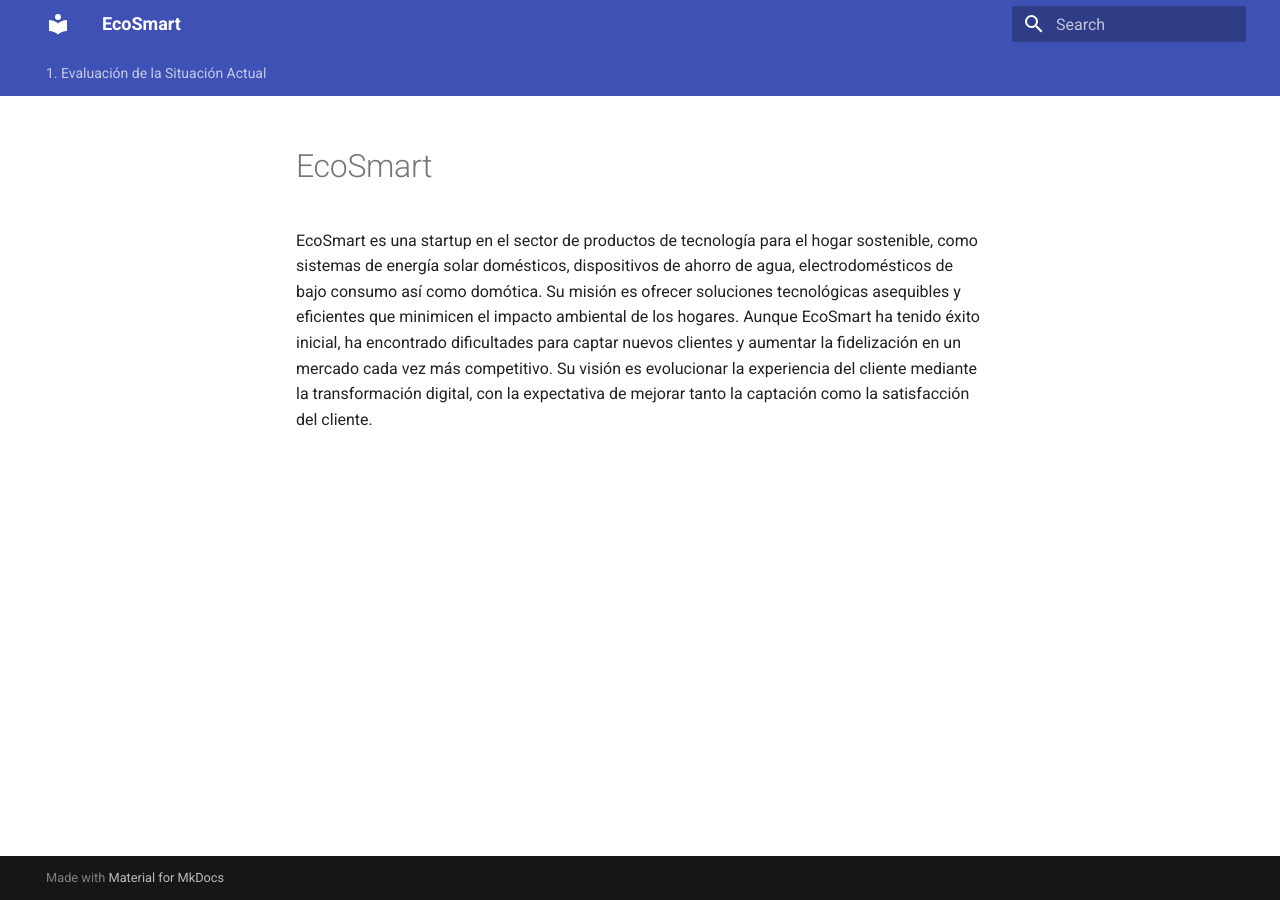
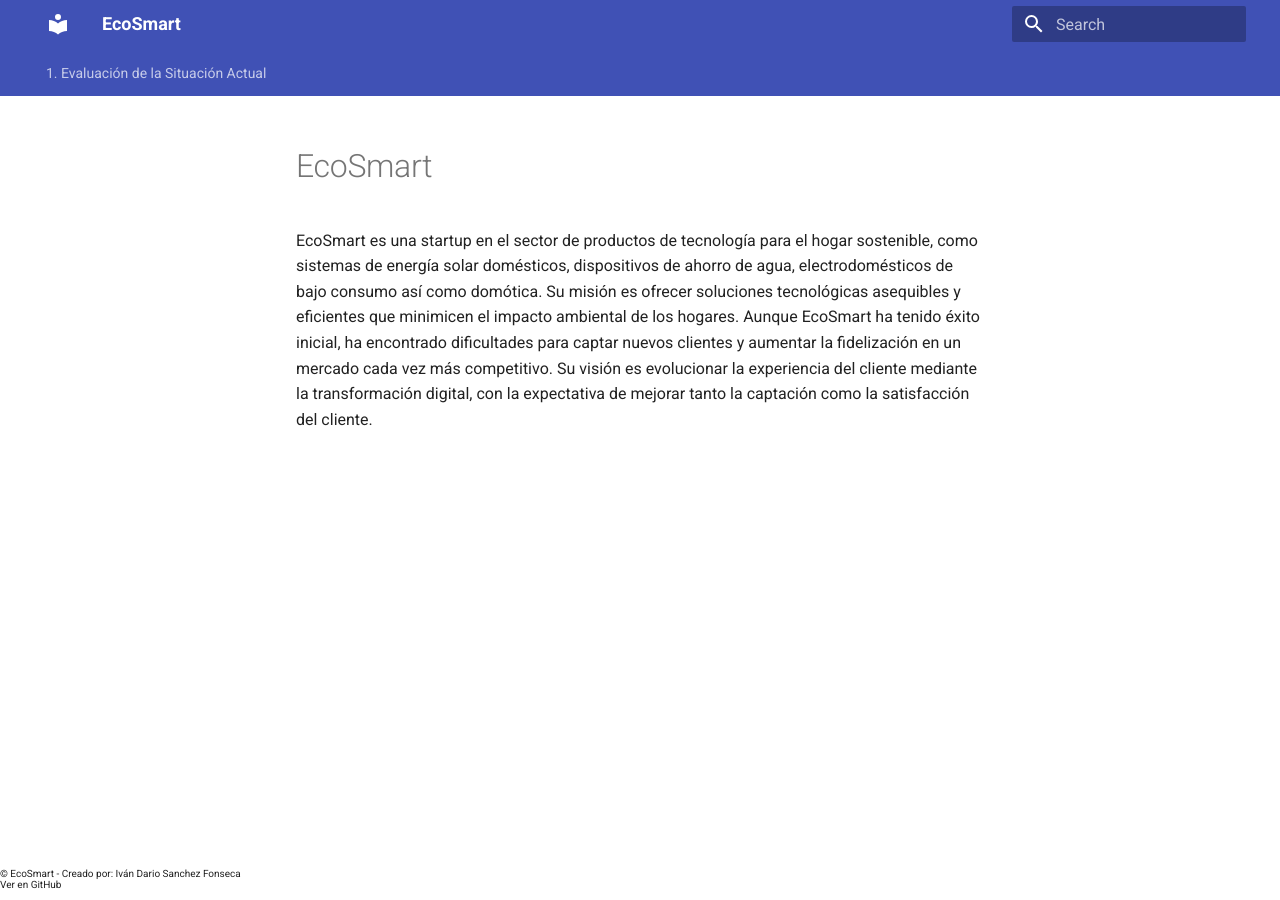
Before and after one commit to EOBS-MIDE/EcoSmart, an MkDocs documentation site: the page built from docs/index.md, in a window 1280 px wide. Built offline with MkDocs 1.6.1 and Material for MkDocs 9.7.7, drawn with Linux system fonts in a browser that asks for light colours; the version menu is left out.

Commit message:
Sobre-escribo el footer

```diff
--- a/mkdocs.yml
+++ b/mkdocs.yml
@@ -5,11 +5,13 @@ site_url: https://eobs-mide.github.io/EcoSmart/
 theme:
   name: "material"
   #name: "readthedocs"
+  custom_dir: overrides/
   features:
     - navigation.tabs
     - navigation.sections
-version:
-    provider: Ivan Sanchez
+extra:
+  version:
+    provider: mike
     label: 1.0.0
 nav:
   - 1. Evaluación de la Situación Actual:
--- /dev/null
+++ b/overrides/partials/footer.html
@@ -0,0 +1,5 @@
+<p>
+  © {{ config.site_name }} - Creado por: {{ config.site_author }}
+  <br>
+  <a href="{{ config.repo_url }}">Ver en GitHub</a>
+</p>
```
